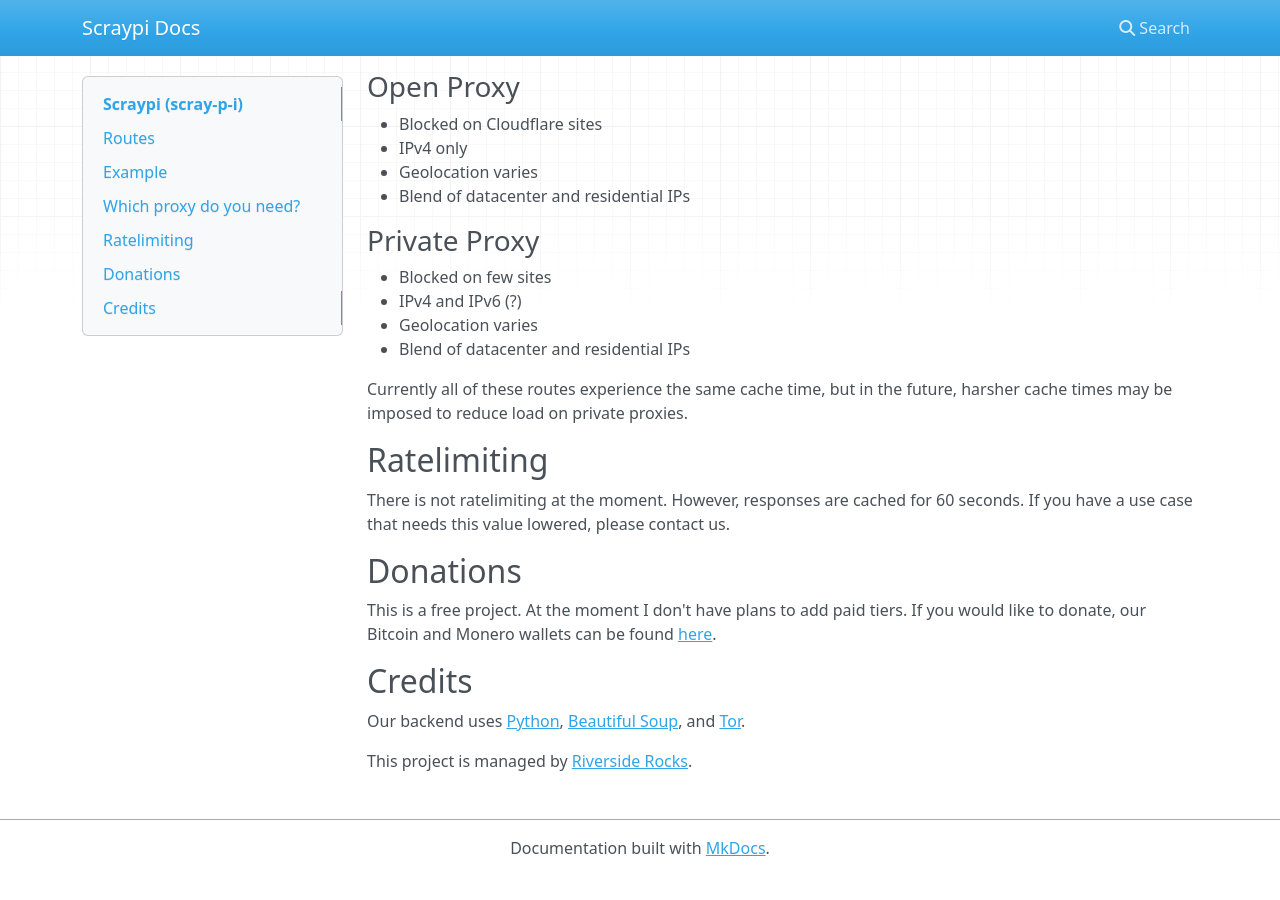
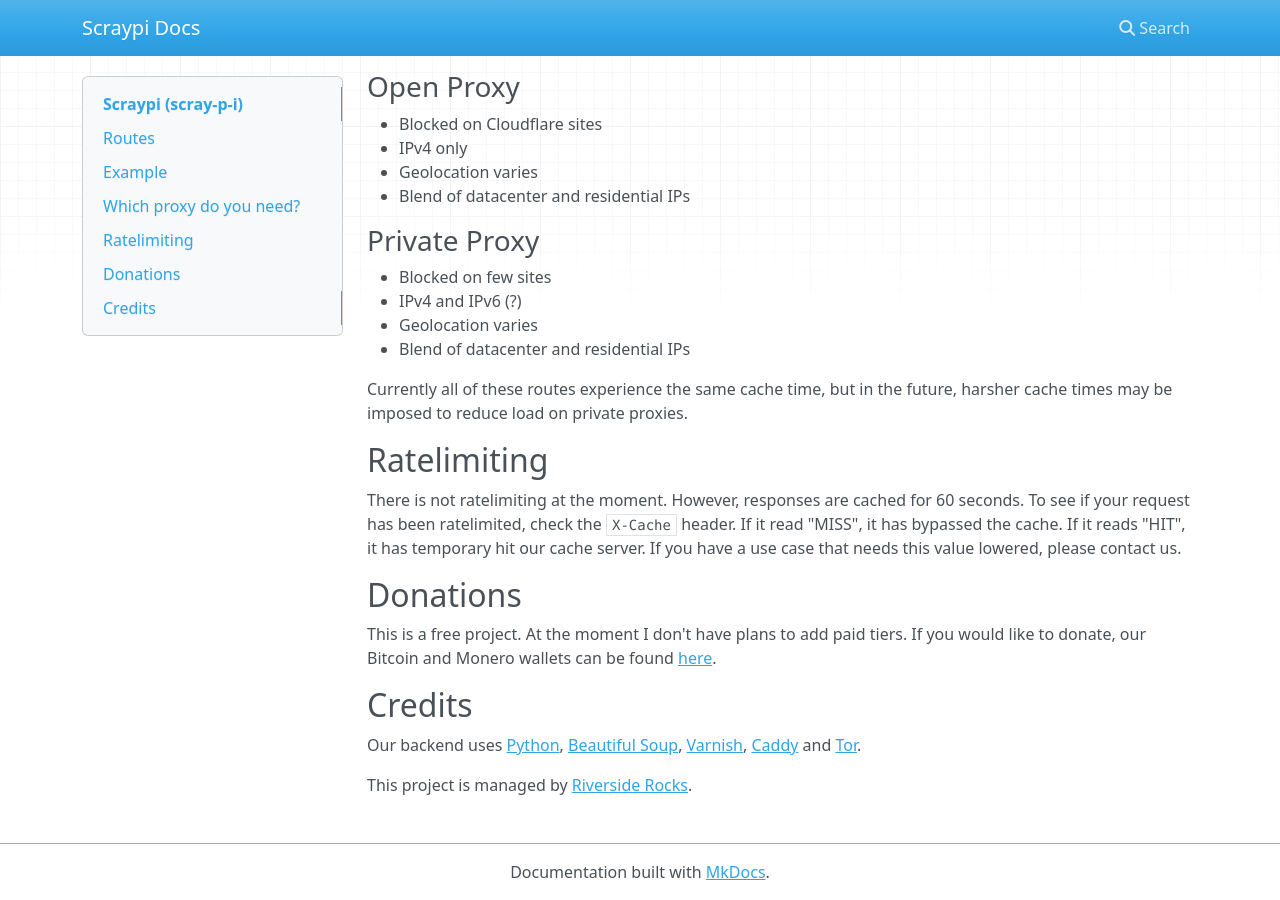
Before and after one commit to RiversideRocks/ScraypiDocs, an MkDocs documentation site: the page built from docs/index.md, in a window 1280 px wide and 900 px high, scrolled down 1431 px. Built offline with MkDocs 1.6.1, drawn with Linux system fonts in a browser that asks for light colours; nearby versions of some CDN libraries; before the commit the page ends 2307 px from its top, so only the background shows below that; some of the changed text lies outside the part shown.

Commit message:
better docs

```diff
--- a/docs/index.md
+++ b/docs/index.md
@@ -88,7 +88,7 @@
 
 ## Ratelimiting
 
-There is not ratelimiting at the moment. However, responses are cached for 60 seconds. If you have a use case that needs this value lowered, please contact us.
+There is not ratelimiting at the moment. However, responses are cached for 60 seconds. To see if your request has been ratelimited, check the `X-Cache` header. If it read "MISS", it has bypassed the cache. If it reads "HIT", it has temporary hit our cache server. If you have a use case that needs this value lowered, please contact us.
 
 ## Donations
 
@@ -96,6 +96,6 @@
 
 ## Credits
 
-Our backend uses [Python](https://python.org), [Beautiful Soup](https://beautiful-soup-4.readthedocs.io/en/latest/), and [Tor](https://www.torproject.org).
+Our backend uses [Python](https://python.org), [Beautiful Soup](https://beautiful-soup-4.readthedocs.io/en/latest/), [Varnish](https://varnish-cache.org/), [Caddy](https://caddyserver.com) and [Tor](https://www.torproject.org).
 
 This project is managed by [Riverside Rocks](https://riverside.rocks).
```
Also changed, not shown: other parts of docs/index.md (+2 -2 lines).
